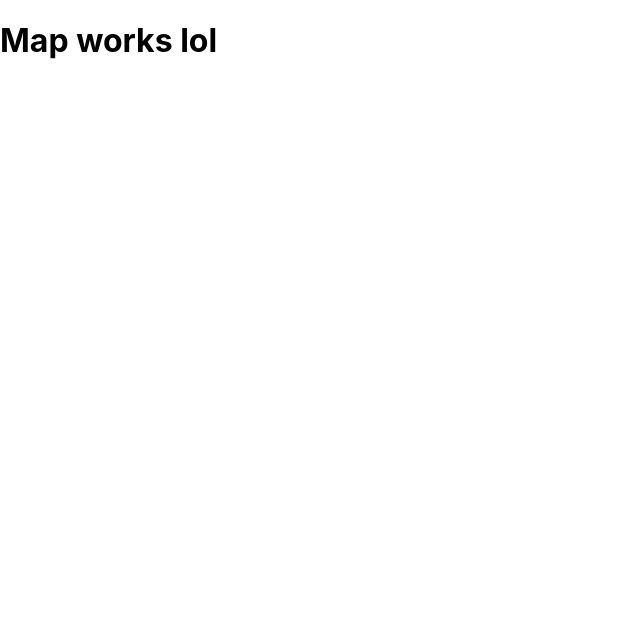
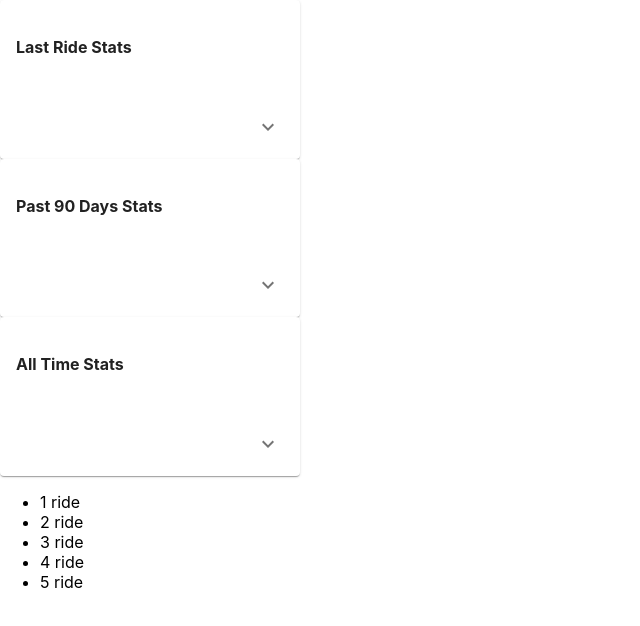
Before and after one commit to kerj/CapStatic, a React (Create React App) app: page /profile in a window 1280 px wide. Shown: the top 626 px of the page, without its empty margins (0-640 px from the left). Built offline with nearby package versions, Linux system fonts and the light colour scheme.

Commit message:
add redux, test dir, stat cards to profile

```diff
--- a/src/Components/ProfileViews/Profile.jsx
+++ b/src/Components/ProfileViews/Profile.jsx
@@ -1,22 +1,30 @@
-import React from 'react';
-import RideList from './RideViews/RideList';
-import PropTypes from 'prop-types';
-import { v4 } from 'uuid';
-import RideMap from './RideViews/MapViews/RideMap'
+import React, { Component } from 'react';
+import ProfileStats from './ProfileStatViews/ProfileStats';
+import RideList from './RideViews/RideList'
+import { connect } from 'react-redux';
 
-export default function Profile(props) {
-    return (
-        <div>
-            {/* {props.rideList.map((ride)=>{
-                <div key={v4()}>
 
-                </div>
-            })} */}
-            <RideMap/>
-        </div>
-    )
+export default class Profile extends Component {
+
+    constructor(props){
+        super(props);
+        this.state = {
+            masterRideList: null,
+            riderStats: {
+                last: null,
+                ninty: null,
+                all: null
+            },
+            selectedRide: null
+        }
+    }
+
+    render() {
+        return (
+            <div>
+                <ProfileStats/>
+                <RideList/>
+            </div>
+        )
+    }
 }
-
-Profile.propTypes = {
-    rideList: PropTypes.array
-}
--- a/src/Components/ProfileViews/ProfileStatViews/ProfileStats.jsx
+++ b/src/Components/ProfileViews/ProfileStatViews/ProfileStats.jsx
@@ -1,9 +1,116 @@
-import React from 'react'
+import React from 'react';
+import { makeStyles } from '@material-ui/core/styles';
+import clsx from 'clsx';
+import Card from '@material-ui/core/Card';
+import CardHeader from '@material-ui/core/CardHeader';
+import CardContent from '@material-ui/core/CardContent';
+import CardActions from '@material-ui/core/CardActions';
+import Collapse from '@material-ui/core/Collapse';
+import IconButton from '@material-ui/core/IconButton';
+import ExpandMoreIcon from '@material-ui/icons/ExpandMore';
+
+
+const styles = makeStyles(theme => ({
+	card: {
+		maxWidth: 300,
+	},
+	expand: {
+		transform: 'rotate(0deg)',
+		marginLeft: 'auto',
+		transition: theme.transitions.create('transform', {
+			duration: theme.transitions.duration.shortest,
+		}),
+	},
+	expandOpen: {
+		transform: 'rotate(180deg)',
+	},
+}));
 
 export default function ProfileStats() {
-    return (
-        <div>
+	const classes = styles();
+	const [expanded, setExpanded] = React.useState(false);
 
-        </div>
-    )
+	function handleExpandClick() {
+		console.log();
+
+		setExpanded(!expanded);
+	}
+
+	return (
+		<div>
+
+			<Card className={classes.card}>
+				<CardContent>
+					<h4>Last Ride Stats</h4>
+				</CardContent>
+				<CardActions id='last' disableSpacing>
+					<IconButton
+						className={clsx(classes.expand, {
+							[classes.expandOpen]: expanded,
+						})}
+						onClick={handleExpandClick}
+						aria-expanded={expanded}
+					>
+						<ExpandMoreIcon />
+					</IconButton>
+				</CardActions>
+				<Collapse in={expanded} timeout="auto" unmountOnExit>
+					<CardContent>
+						<ul>
+							<li>Here is a stat</li>
+							<li>here is the next stat</li>
+						</ul>
+					</CardContent>
+				</Collapse>
+			</Card>
+			<Card className={classes.card}>
+				<CardContent>
+					<h4>Past 90 Days Stats</h4>
+				</CardContent>
+				<CardActions disableSpacing>
+					<IconButton
+						className={clsx(classes.expand, {
+							[classes.expandOpen]: expanded,
+						})}
+						onClick={handleExpandClick}
+						aria-expanded={expanded}
+					>
+						<ExpandMoreIcon />
+					</IconButton>
+				</CardActions>
+				<Collapse in={expanded} timeout="auto" unmountOnExit>
+					<CardContent>
+						<ul>
+							<li>Here is a stat</li>
+							<li>here is the next stat</li>
+						</ul>
+					</CardContent>
+				</Collapse>
+			</Card>
+			<Card className={classes.card}>
+				<CardContent>
+					<h4>All Time Stats</h4>
+				</CardContent>
+				<CardActions disableSpacing>
+					<IconButton
+						className={clsx(classes.expand, {
+							[classes.expandOpen]: expanded,
+						})}
+						onClick={handleExpandClick}
+						aria-expanded={expanded}
+					>
+						<ExpandMoreIcon />
+					</IconButton>
+				</CardActions>
+				<Collapse in={expanded} timeout="auto" unmountOnExit>
+					<CardContent>
+						<ul>
+							<li>Here is a stat</li>
+							<li>here is the next stat</li>
+						</ul>
+					</CardContent>
+				</Collapse>
+			</Card>
+		</div>
+	);
 }
--- a/src/Components/ProfileViews/RideViews/RideList.jsx
+++ b/src/Components/ProfileViews/RideViews/RideList.jsx
@@ -1,13 +1,16 @@
 import React from 'react';
 
-const masterRideList = [
-
-]
 
 export default function RideList() {
-    return (
-        <div>
-
-        </div>
-    )
+	return (
+		<div>
+			<ul>
+				<li>1 ride</li>
+				<li>2 ride</li>
+				<li>3 ride</li>
+				<li>4 ride</li>
+				<li>5 ride</li>
+			</ul>
+		</div>
+	)
 }
```
Also changed, not shown: package.json (+7 -0 lines), 2 other files (tests, documents, lock files or other folders).
